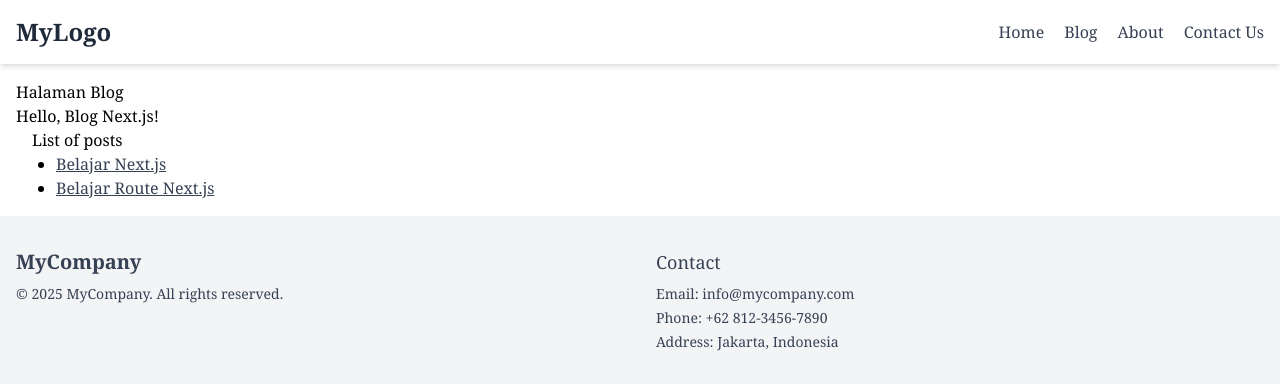
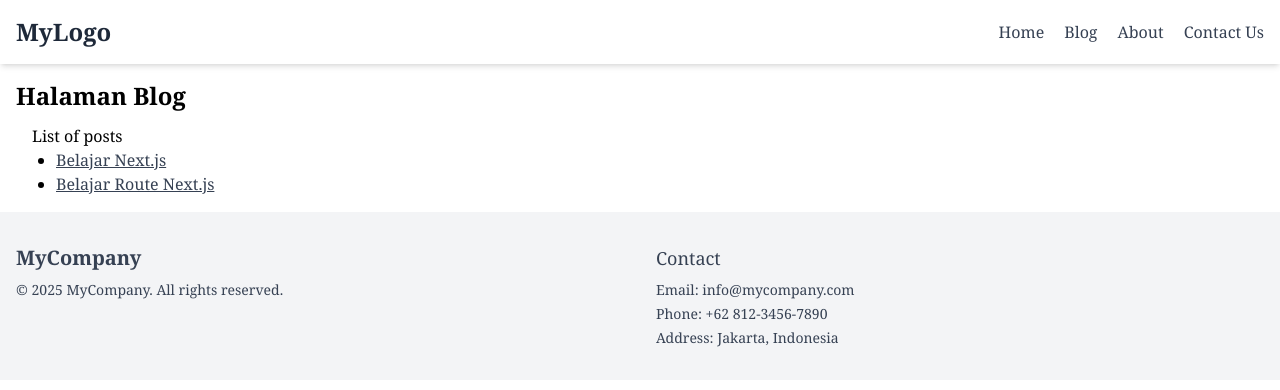
Before and after one commit to afifrivay29/project-nextjs, a Next.js app: page /blog in a window 1280 px wide. Shown: the top 390 px of the page. Built offline with nearby package versions, Linux system fonts and the light colour scheme.

Commit message:
Create Reusable Component Heading (h1) for all page

```diff
--- a/app/about/page.tsx
+++ b/app/about/page.tsx
@@ -1,3 +1,5 @@
+import Heading from "../../components/Heading";
+
 export default function AboutPage() {
-  return <h1>Hello, About Page Next.js!</h1>;
+  return <Heading>Halaman About</Heading>;
 }
--- a/app/blog/belajar-nextjs/page.tsx
+++ b/app/blog/belajar-nextjs/page.tsx
@@ -1,3 +1,5 @@
+import Heading from "../../../components/Heading";
+
 export default function BelajarNextjsPage() {
-  return <h1>Belajar Next.js</h1>;
+  return <Heading>Halaman Belajar Next.js</Heading>;
 }
--- a/app/blog/belajar-route-nextjs/page.tsx
+++ b/app/blog/belajar-route-nextjs/page.tsx
@@ -1,3 +1,5 @@
+import Heading from "../../../components/Heading";
+
 export default function BelajarRouteNextjsPage() {
-  return <h1>Belajar Route Next.js</h1>;
+  return <Heading>Belajar Route Next.js</Heading>;
 }
--- a/app/blog/layout.tsx
+++ b/app/blog/layout.tsx
@@ -5,9 +5,6 @@ export default function BlogLayout({
 }) {
   return (
     <>
-      <div>
-        <h1>Halaman Blog</h1>
-      </div>
       <div>{children}</div>
     </>
   );
--- a/app/blog/page.tsx
+++ b/app/blog/page.tsx
@@ -1,9 +1,10 @@
 import Link from "next/link";
+import Heading from "../../components/Heading";
 
 export default function BlogPage() {
   return (
     <>
-      <h1>Hello, Blog Next.js!</h1>
+      <Heading>Halaman Blog</Heading>
       <p className="mx-auto px-4">List of posts</p>
       <ul className="mx-auto pl-10">
         <li className="list-disc">
--- a/app/contact/page.tsx
+++ b/app/contact/page.tsx
@@ -1,3 +1,5 @@
+import Heading from "../../components/Heading";
+
 export default function ContactPage() {
-  return <h1>Hello, Contact Page Next.js!</h1>;
+  return <Heading>Halaman Contact Us</Heading>;
 }
--- a/app/layout.tsx
+++ b/app/layout.tsx
@@ -1,4 +1,4 @@
-import Header from "../components/header";
+import Header from "../components/Header";
 import Footer from "../components/Footer";
 import "../app/globals.css";
 
--- a/app/page.tsx
+++ b/app/page.tsx
@@ -2,6 +2,8 @@
 // "use client";
 
 // import { useEffect } from "react";
+
+import Heading from ".././components/Heading";
 
 export default function Page() {
   //   useEffect(() => {
@@ -9,7 +11,7 @@ export default function Page() {
   //   }, []);
   return (
     <>
-      <h1>Halaman Home</h1>
+      <Heading>Halaman Home</Heading>
       <p>Hello, Next.js!</p>
     </>
   );
--- /dev/null
+++ b/components/Heading.tsx
@@ -0,0 +1,3 @@
+export default function Heading({ children }: { children: React.ReactNode }) {
+  return <h1 className="text-2xl font-bold pb-3">{children}</h1>;
+}
```
